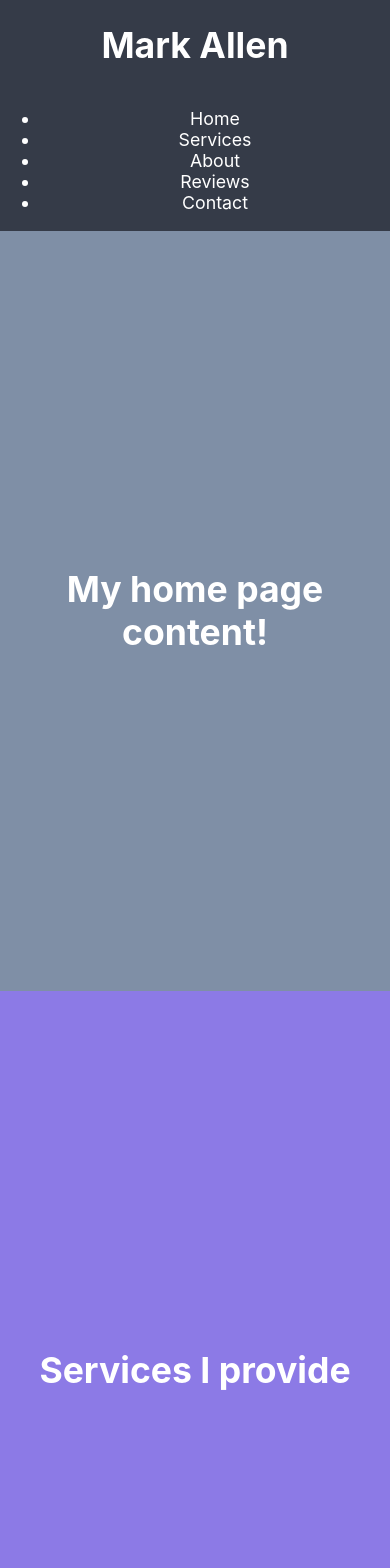
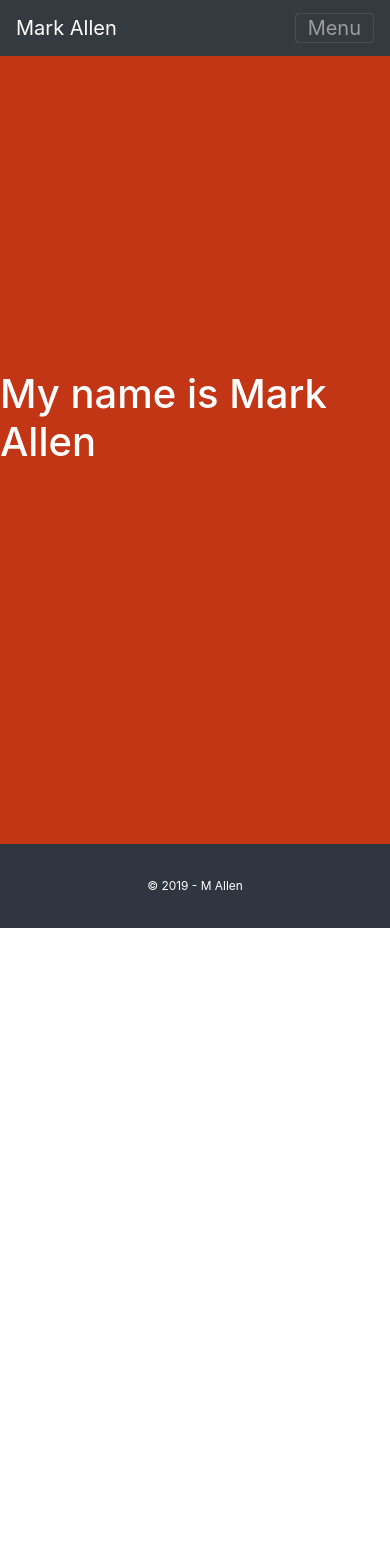
Before and after one commit to markallen01666/home-website, a React (Create React App) app: page /about in a window 390 px wide. Shown: the top 1568 px of the page. After the commit the page ends 928 px from the top, so only its background shows below. Built offline with nearby package versions, Linux system fonts and the light colour scheme.

Commit message:
Completed nav resolving buggy behaviour in react-bootstrap with move to vanilla bootstrap 4. Need to check responsive behaviour and address menu collapse functionality

```diff
--- a/package.json
+++ b/package.json
@@ -3,8 +3,11 @@
   "version": "0.1.0",
   "private": true,
   "dependencies": {
+    "bootstrap": "^4.3.1",
     "react": "^16.11.0",
+    "react-bootstrap": "^1.0.0-beta.14",
     "react-dom": "^16.11.0",
+    "react-router-dom": "^5.1.2",
     "react-scripts": "3.2.0"
   },
   "scripts": {
--- a/public/index.html
+++ b/public/index.html
@@ -24,6 +24,13 @@
       work correctly both with client-side routing and a non-root public URL.
       Learn how to configure a non-root public URL by running `npm run build`.
     -->
+    <link
+      rel="stylesheet"
+      href="https://maxcdn.bootstrapcdn.com/bootstrap/4.3.1/css/bootstrap.min.css"
+      integrity="sha384-ggOyR0iXCbMQv3Xipma34MD+dH/1fQ784/j6cY/iJTQUOhcWr7x9JvoRxT2MZw1T"
+      crossorigin="anonymous"
+    />
+    <!-- Adding react-bootstrap CDN link for Bootstrap 4 -->
     <title>Mark Allen</title>
   </head>
   <body>
--- a/src/App.css
+++ b/src/App.css
@@ -1,23 +1,9 @@
-.App {
-  text-align: center;
-}
-
 .App-body {
-  min-height: 90vh;
+  min-height: 100vh;
   display: flex;
   flex-direction: column;
   align-items: center;
   justify-content: center;
-  font-size: calc(10px + 2vmin);
-  color: white;
-}
-
-.App-navbar {
-  background-color: #353b48;
-  min-height: 10vh;
-  display: flex;
-  flex-direction: column;
-  font-size: calc(10px + 2vmin);
   color: white;
 }
 
@@ -39,13 +25,11 @@
 
 .App-footer {
   background-color: #2f3640;
-  min-height: 5vh;
+  min-height: 10vh;
   display: flex;
   flex-direction: column;
-  font-size: calc(10px + 1vmin);
+  align-items: center;
+  justify-content: center;
+  font-size: calc(10px + 0.5vmin);
   color: white;
 }
-
-.App-link {
-  color: #7f8fa6;
-}
--- a/src/App.js
+++ b/src/App.js
@@ -2,8 +2,10 @@
 // M. Allen - 2019
 
 import React, { Component } from "react";
+import { BrowserRouter, Route, Switch } from "react-router-dom";
 import "./App.css";
-import NavBar from "./NavBar";
+
+// Components
 import HomePage from "./HomePage";
 import Services from "./Services";
 import About from "./About";
@@ -15,12 +17,66 @@ class App extends Component {
   render() {
     return (
       <div className="App">
-        <NavBar />
-        <HomePage />
-        <Services />
-        <About />
-        <Contact />
-        <Reviews />
+        <BrowserRouter>
+          <nav
+            className="navbar navbar-expand-lg navbar-dark bg-dark fixed-top"
+            id="mainNav"
+          >
+            <div className="container">
+              <a className="navbar-brand" href="/">
+                Mark Allen
+              </a>
+              <button
+                className="navbar-toggler navbar-toggler-right"
+                type="button"
+                data-toggle="collapse"
+                data-target="#navbarResponsive"
+                aria-controls="navbarResponsive"
+                aria-expanded="false"
+                aria-label="Toggle navigation"
+              >
+                Menu
+                <i className="fas fa-bars"></i>
+              </button>
+              <div className="collapse navbar-collapse" id="navbarResponsive">
+                <ul className="navbar-nav ml-auto">
+                  <li className="nav-item">
+                    <a className="nav-link" href="/">
+                      Home
+                    </a>
+                  </li>
+                  <li className="nav-item">
+                    <a class="nav-link" href="/about">
+                      About
+                    </a>
+                  </li>
+                  <li className="nav-item">
+                    <a className="nav-link" href="/services">
+                      Services
+                    </a>
+                  </li>
+                  <li className="nav-item">
+                    <a className="nav-link" href="/reviews">
+                      Reviews
+                    </a>
+                  </li>
+                  <li className="nav-item">
+                    <a className="nav-link" href="/contact">
+                      Contact
+                    </a>
+                  </li>
+                </ul>
+              </div>
+            </div>
+          </nav>
+          <Switch>
+            <Route path="/services" component={Services} />
+            <Route path="/about" component={About} />
+            <Route path="/contact" component={Contact} />
+            <Route path="/reviews" component={Reviews} />
+            <Route exact path="/" component={HomePage} />
+          </Switch>
+        </BrowserRouter>
         <Footer />
       </div>
     );
--- a/src/Footer.js
+++ b/src/Footer.js
@@ -7,7 +7,7 @@ class Footer extends Component {
   render() {
     return (
       <div className="App-footer">
-        <h5>&copy; 2019 - M Allen</h5>
+        &copy; 2019 - M Allen
       </div>
     );
   }
--- a/src/NavBar.js
+++ b/src/NavBar.js
@@ -1,21 +1,42 @@
 // React Navbar component
 // M. Allen - 2019
 
-import React, {Component} from 'react';
+import React, { Component } from "react";
+import { BrowserRouter, Route, Switch, Link } from "react-router-dom";
+
+
+import HomePage from "./HomePage";
+import Services from "./Services";
+import About from "./About";
+import Contact from "./Contact";
+import Reviews from "./Reviews";
 
 class NavBar extends Component {
   render() {
     return (
-      <div className="App-navbar">
-        <h1>Mark Allen</h1>
-        <ul>
-          <li>Home</li>
-          <li>Services</li>
-          <li>About</li>
-          <li>Reviews</li>
-          <li>Contact</li>
-        </ul>
-      </div>
+      <BrowserRouter>
+        <div>
+          <Navbar>
+            <Navbar.Header>
+              <Navbar.Brand>
+                <a href="#">react-bootstrap</a>
+              </Navbar.Brand>
+            </Navbar.Header>
+            <Nav>
+              <NavItem>
+                <Link to="/">Home</Link>
+              </NavItem>
+              <NavItem>
+                <Link to="/github">Github</Link>
+              </NavItem>
+            </Nav>
+          </Navbar>
+          <Switch>
+            <Route path="/github" component={Reviews} />
+            <Route exact path="/" component={HomePage} />
+          </Switch>
+        </div>
+      </BrowserRouter>
     );
   }
 }
```
Also changed, not shown: src/junkbox.js (added, +83 -0 lines), 1 other file (tests, documents, lock files or other folders).
